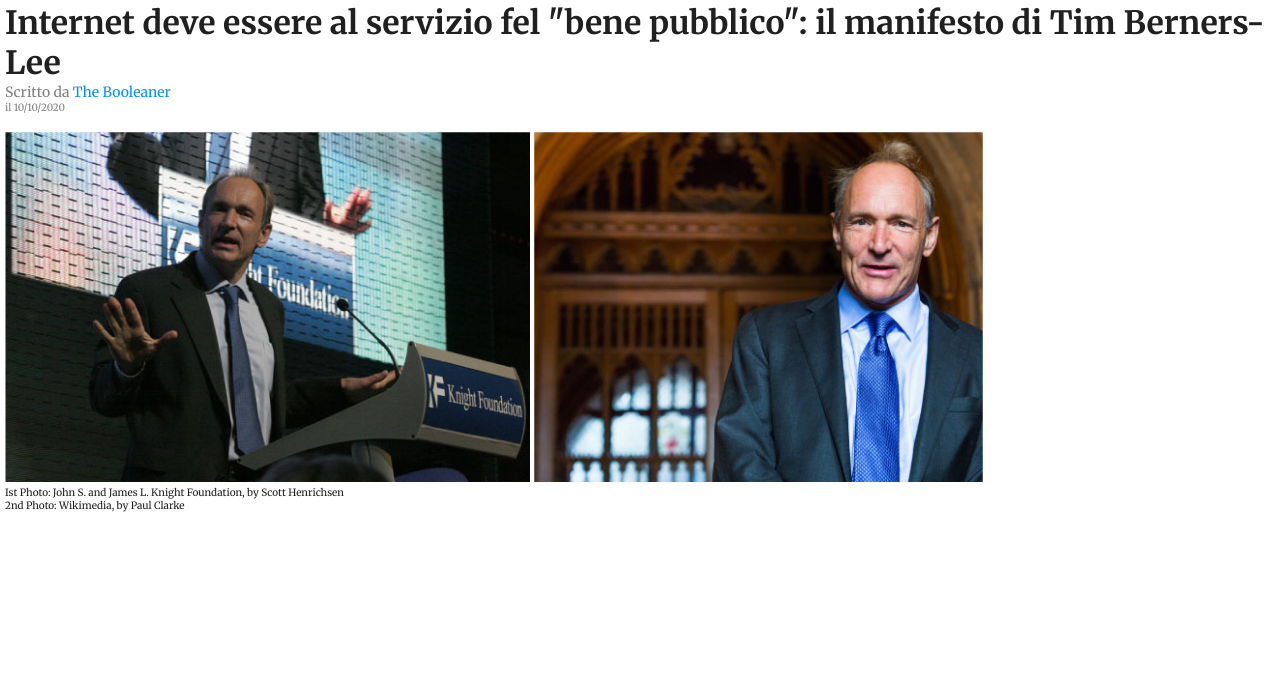
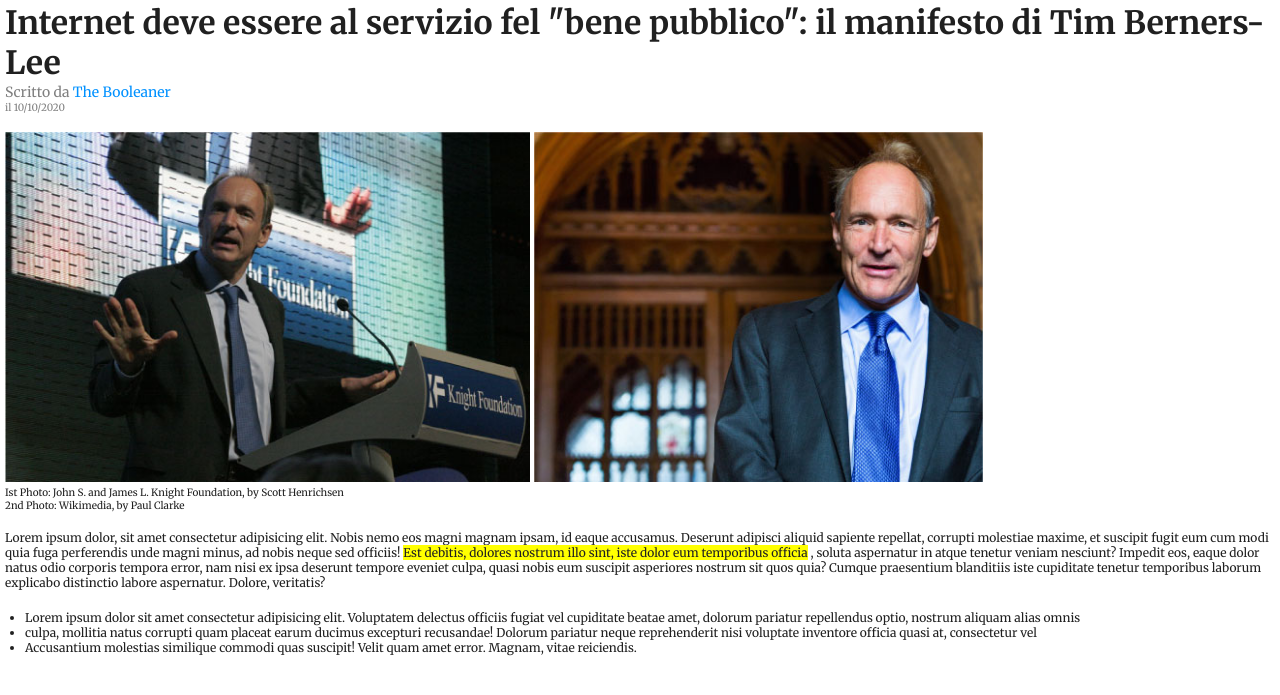
Before and after one commit to flavio-franceschetti/html-css-booleaner, a plain HTML site: page index.html in a window 1280 px wide. Shown: the part 97-792 px from the top of the page. Drawn offline with Linux system fonts and the light colour scheme; a web font is replaced by a local one.

Commit message:
Primo paragrafo e ul

```diff
--- a/css/style.css
+++ b/css/style.css
@@ -6,6 +6,15 @@
 body {
   font-family: "Merriweather", serif;
   color: rgb(32, 32, 32);
+}
+
+p {
+  font-size: 12px;
+}
+
+/* HEADER */
+header {
+  margin-bottom: 18px;
 }
 
 /* Sezione logo e patter */
@@ -59,3 +68,22 @@ h1 {
 .img-description {
   font-size: 10px;
 }
+
+/* MAIN */
+
+main {
+  padding: 0 5px 0 5px;
+}
+
+.first-paragraph {
+  margin-bottom: 20px;
+}
+
+.emphasized {
+  background-color: yellow;
+}
+
+ul {
+  padding-left: 20px;
+  font-size: 12px;
+}
--- a/index.html
+++ b/index.html
@@ -38,5 +38,46 @@
         <p class="img-description">2nd Photo: Wikimedia, by Paul Clarke</p>
       </div>
     </header>
+    <main>
+      <!-- Primo paragrafo del main -->
+      <section>
+        <p class="first-paragraph">
+          Lorem ipsum dolor, sit amet consectetur adipisicing elit. Nobis nemo
+          eos magni magnam ipsam, id eaque accusamus. Deserunt adipisci aliquid
+          sapiente repellat, corrupti molestiae maxime, et suscipit fugit eum
+          cum modi quia fuga perferendis unde magni minus, ad nobis neque sed
+          officiis!
+          <span class="emphasized"
+            >Est debitis, dolores nostrum illo sint, iste dolor eum temporibus
+            officia</span
+          >
+          , soluta aspernatur in atque tenetur veniam nesciunt? Impedit eos,
+          eaque dolor natus odio corporis tempora error, nam nisi ex ipsa
+          deserunt tempore eveniet culpa, quasi nobis eum suscipit asperiores
+          nostrum sit quos quia? Cumque praesentium blanditiis iste cupiditate
+          tenetur temporibus laborum explicabo distinctio labore aspernatur.
+          Dolore, veritatis?
+        </p>
+        <!-- Lista non ordinata della prima sezione -->
+        <ul>
+          <li>
+            Lorem ipsum dolor sit amet consectetur adipisicing elit. Voluptatem
+            delectus officiis fugiat vel cupiditate beatae amet, dolorum
+            pariatur repellendus optio, nostrum aliquam alias omnis
+          </li>
+          <li>
+            culpa, mollitia natus corrupti quam placeat earum ducimus excepturi
+            recusandae! Dolorum pariatur neque reprehenderit nisi voluptate
+            inventore officia quasi at, consectetur vel
+          </li>
+          <li>
+            Accusantium molestias similique commodi quas suscipit! Velit quam
+            amet error. Magnam, vitae reiciendis.
+          </li>
+        </ul>
+      </section>
+      <!-- Sezione con la tabella -->
+      <section></section>
+    </main>
   </body>
 </html>
```
